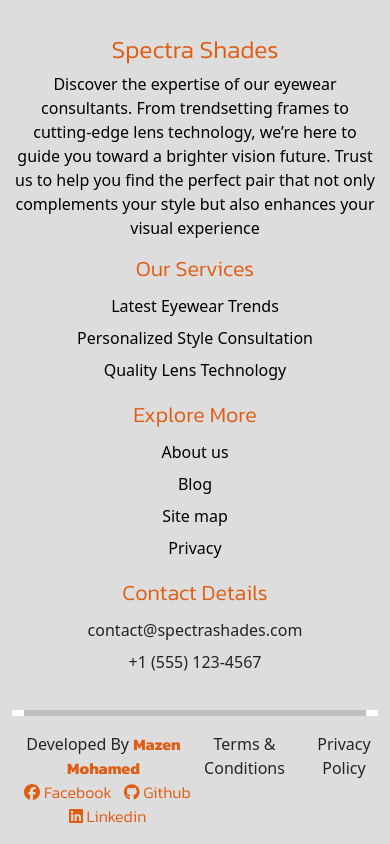
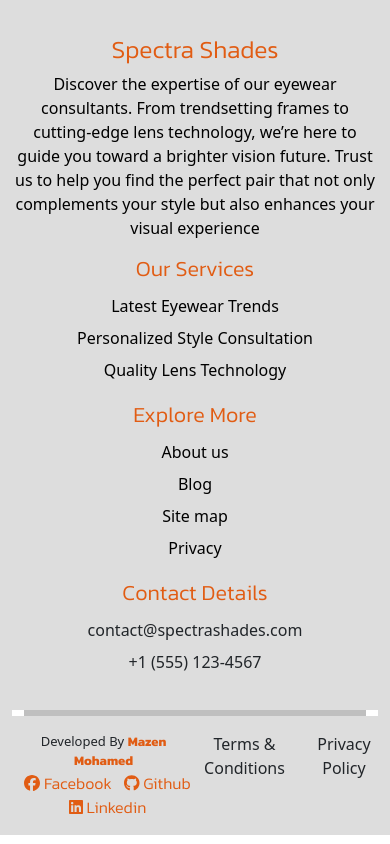
Before and after one commit to MazenBeso/Spectra-Shades, a plain HTML site: page index.html in a window 390 px wide. Shown: the part 4904-5748 px from the top of the page. Drawn offline with nearby package versions, Linux system fonts and the light colour scheme.

Commit message:
Update style.css

```diff
--- a/assets/style/style.css
+++ b/assets/style/style.css
@@ -378,7 +378,7 @@ footer{
         width: 100%;
     }
     .mazen{
-        width: 50%;
+        font-size: small;
     }
     .linked{
         margin-left: 14px;
@@ -391,6 +391,9 @@ footer{
     }
     #user3{
         left: 245px;
+    }
+    .mazen{
+        font-size: small;
     }
 }
 
@@ -409,6 +412,9 @@ footer{
             left: 245px;
             bottom: 5px;
         }
+        .mazen{
+        font-size: small;
+    }
 }
 
 /* @media screen and (max-width: 970px) {
```
